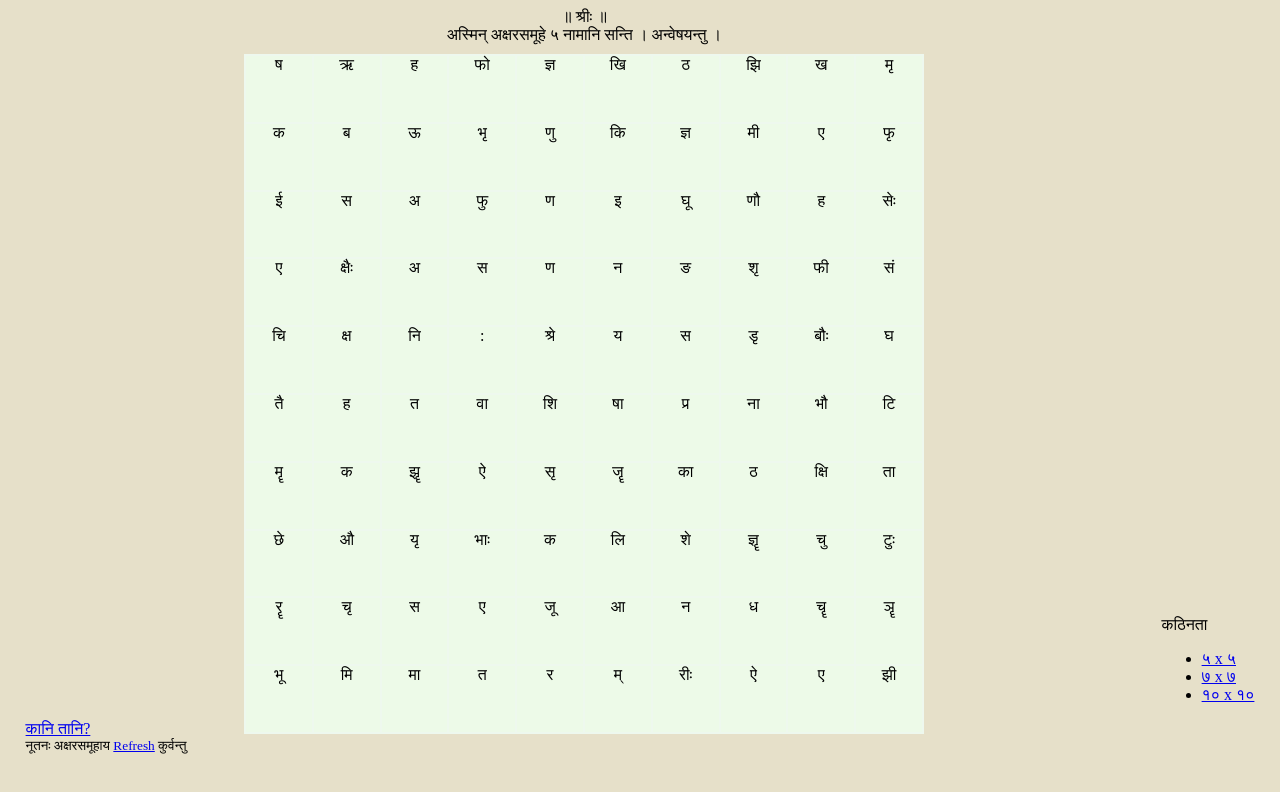
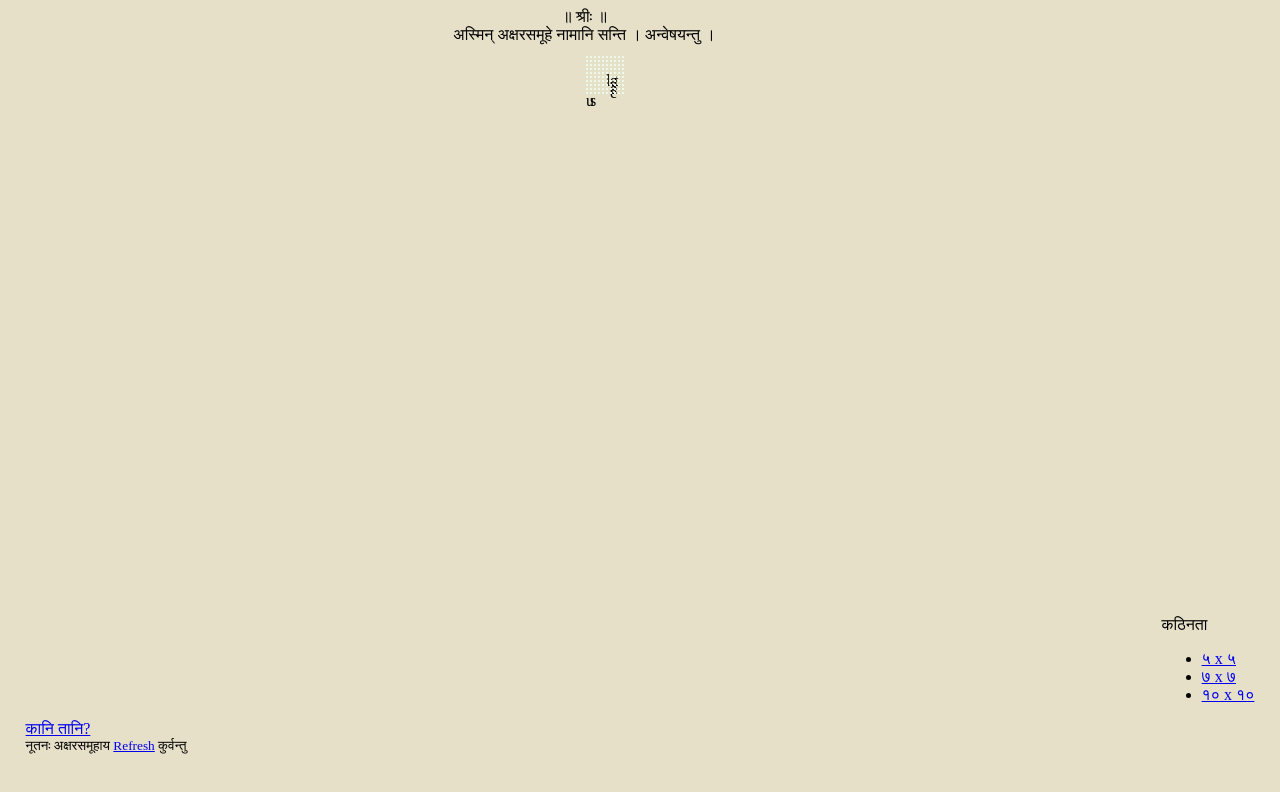
Before and after one commit to thakkaha/kpachar.github.io, a plain HTML site: page vedika/ani1.html in a window 1280 px wide. Drawn offline with nearby package versions, Linux system fonts and the light colour scheme.

Commit message:
Update ani1.html

```diff
--- a/vedika/ani1.html
+++ b/vedika/ani1.html
@@ -456,82 +456,14 @@ $(document).ready(main);
 function getQueryStringValue (key) {
     return decodeURIComponent(window.location.search.replace(new RegExp("^(?:.*[&\\?]" + encodeURIComponent(key).replace(/[\.\+\*]/g, "\\$&") + "(?:\\=([^&]*))?)?.*$", "i"), "$1"));
 }
+//TODO: Externalize this
 var mystr = "let us see";
-//var wordList = "";
-//TODO: Externalize this
-var wordList =
+var wordList = mystr.split(" ");
+
+var oldwordList =
 [
 "।। प्रार्थना ।।",
 "सर्वमंगल",
-"मांगल्यां",
-"देवीं",
-"सर्वार्थ",
-"साधिकाम्",
-"शरण्यां",
-"सर्वभूतानां",
-"नमामो",
-"भूमिमातरम्",
-"सच्चिदानन्द",
-"रुपाय",
-"विश्वमंगल",
-"हेतवे",
-"विश्वधर्मैक",
-"मूलाय",
-"नमोस्तु",
-"परमात्मने",
-"विश्वधर्मविकासार्थं",
-"प्रभो",
-"संघटिता",
-"वयम्",
-"शुभामाशिषमस्तमभ्यम",
-"देहि",
-"तत",
-"परिपूर्तये",
-"अजय्यमात्मसामर्थ्यं",
-"सुशीलम",
-"लोक",
-"पूजितम्",
-"ज्ञानं",
-"च",
-"देहि",
-"विश्वेश",
-"ध्येयमार्ग",
-"प्रकाशकम्",
-"समुत्कर्षोस्तु",
-"नो",
-"नित्यं",
-"नि:श्रेयस",
-"समन्वित",
-"तत्साधकम",
-"स्फुरत्वन्त:",
-"सुवीरव्रतमुज्वलम्",
-"विश्वधर्म",
-"प्रकाशेन",
-"विश्वशांति",
-"प्रवर्तके",
-"हिन्दुसंघटना",
-"कार्ये",
-"ध्येयनिष्ठा",
-"स्थिरास्तुन:",
-"सघंशक्तिर्विजेत्रीयं",
-"कृतवास्मध्दर्मरक्षणम्",
-"परमं",
-"वैभवं",
-"प्राप्तुं",
-"समर्थास्तु",
-"तवाशिषा",
-"त्वदीय",
-"पुण्ये",
-"कार्येस्मिन्",
-"विश्वकल्याणसाधके",
-"त्याग",
-"सेवा",
-"व्रतस्यायम्",
-"कायो",
-"मे",
-"पततु",
-"प्रभो",
-"विश्व",
 "धर्म",
 "की",
 "जय"
@@ -542,7 +474,7 @@ var wordList =
     <div class="mangalam">&#x0965 श्रीः &#x0965</div>
     <div id="lead">अस्मिन् अक्षरसमूहे <span id="nPresent"></span> नामानि सन्ति । अन्वेषयन्तु । </div>
     <div id="statusMessage"><span id="nFound"></span> नामानि अन्वेषितानि</div>
-    <div id="finishMessage">।। &#02468; शुभमस्तु ।। </div>
+    <div id="finishMessage">।। &#0248; शुभमस्तु ।। </div>
     <div id="gridParent">
         <div id="grid"></div>
 
```
